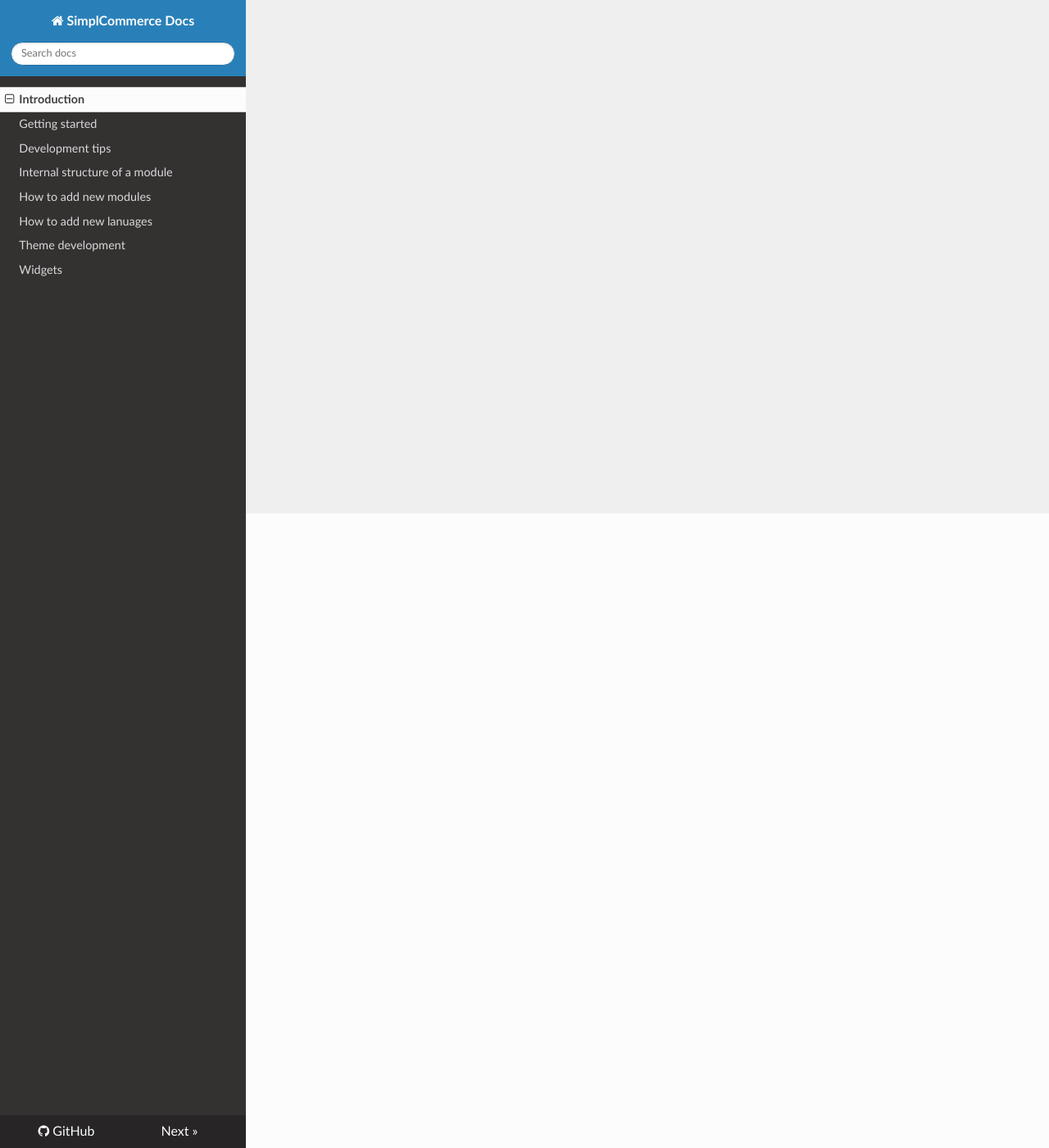
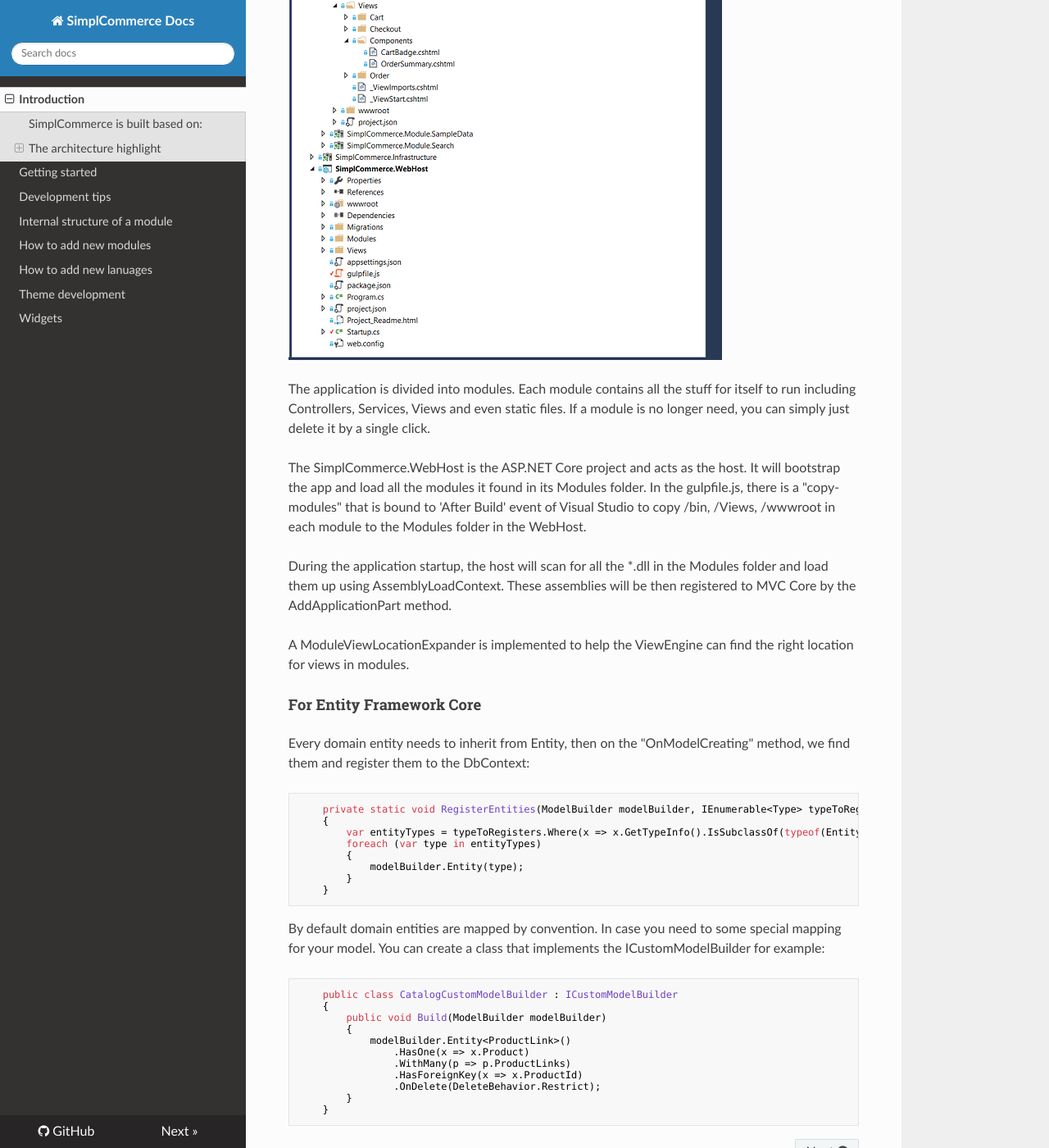
Before and after one commit to simplcommerce/docs, an MkDocs documentation site: the page built from docs/index.md, in a window 1280 px wide and 1400 px high, scrolled down 774 px. Shown: the whole window at 82% size. Built offline with MkDocs 1.6.1, drawn with Linux system fonts in a browser that asks for light colours; nearby versions of some CDN libraries; old or Windows-style settings are respelled for this version of MkDocs; some of the changed text lies outside the part shown.

Commit message:
added architecture highlight

````diff
--- a/docs/index.md
+++ b/docs/index.md
@@ -4,7 +4,7 @@
 
 ---
 
-SimplCommerce is built based on:
+## SimplCommerce is built based on:
 
 - ASP.NET MVC Core 2.0.0 on .NET Core 2.0.0
 - Entity Framework Core 2.0.0
@@ -12,3 +12,42 @@
 - Autofac 4.2.0
 - Angular 1.6.3
 - MediatR 3.0.1 for domain event
+
+## The architecture highlight
+
+![SimplCommerce](images/simplcommerce.png)
+
+The application is divided into modules. Each module contains all the stuff for itself to run including Controllers, Services, Views and even static files. If a module is no longer need, you can simply just delete it by a single click.
+
+The SimplCommerce.WebHost is the ASP.NET Core project and acts as the host. It will bootstrap the app and load all the modules it found in its Modules folder. In the gulpfile.js, there is a "copy-modules" that is bound to 'After Build' event of Visual Studio to copy /bin, /Views, /wwwroot in each module to the Modules folder in the WebHost.
+
+During the application startup, the host will scan for all the *.dll in the Modules folder and load them up using AssemblyLoadContext. These assemblies will be then registered to MVC Core by the AddApplicationPart method.
+
+A ModuleViewLocationExpander is implemented to help the ViewEngine can find the right location for views in modules.
+
+#### For Entity Framework Core
+Every domain entity needs to inherit from Entity, then on the "OnModelCreating" method, we find them and register them to the DbContext:
+```cs
+    private static void RegisterEntities(ModelBuilder modelBuilder, IEnumerable<Type> typeToRegisters)
+    {
+        var entityTypes = typeToRegisters.Where(x => x.GetTypeInfo().IsSubclassOf(typeof(Entity)) && !x.GetTypeInfo().IsAbstract);
+        foreach (var type in entityTypes)
+        {
+            modelBuilder.Entity(type);
+        }
+    }
+```
+By default domain entities are mapped by convention. In case you need to some special mapping for your model. You can create a class that implements the ICustomModelBuilder for example:
+```cs
+    public class CatalogCustomModelBuilder : ICustomModelBuilder
+    {
+        public void Build(ModelBuilder modelBuilder)
+        {
+            modelBuilder.Entity<ProductLink>()
+                .HasOne(x => x.Product)
+                .WithMany(p => p.ProductLinks)
+                .HasForeignKey(x => x.ProductId)
+                .OnDelete(DeleteBehavior.Restrict);
+        }
+    }
+```
````
Also changed, not shown: docs/images/simplcommerce.png (added).
